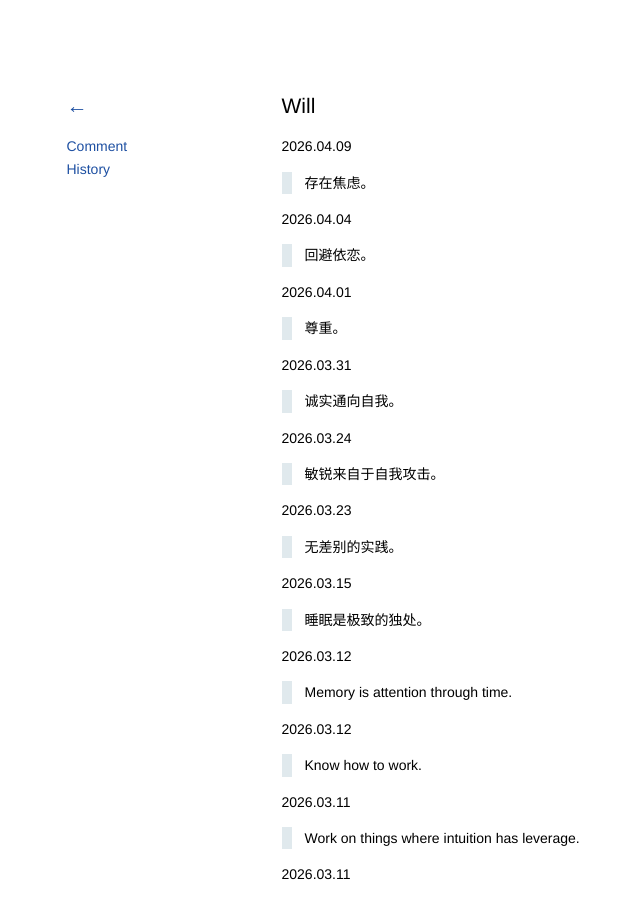
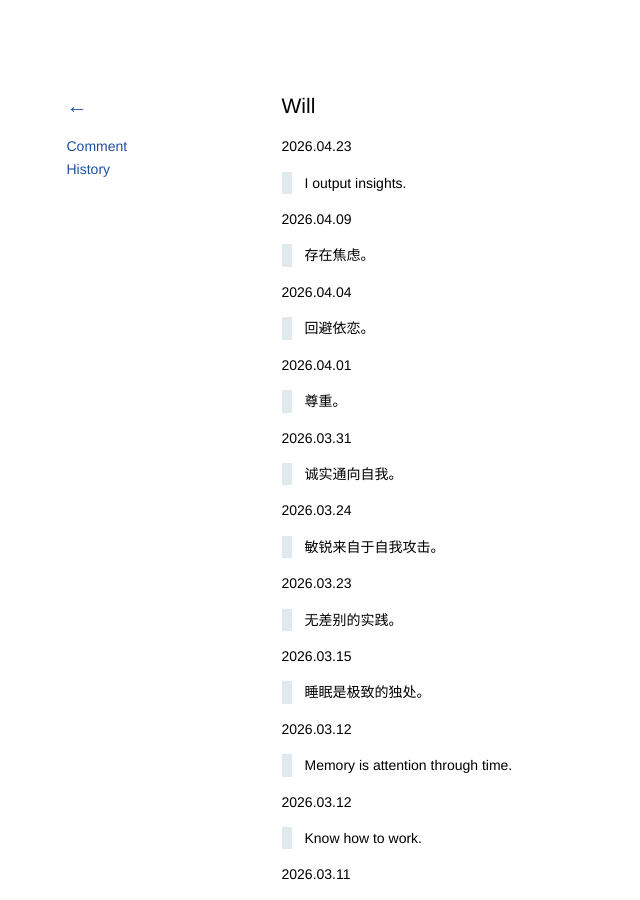
Before and after one commit to kidlj/awei, a Jekyll site: the page built from _wiki/will.md, in a window 1280 px wide and 900 px high. Shown: the whole window, without its empty margins (66-706 px from the left). Built offline with Jekyll 4.4.1, drawn with Linux system fonts in a browser that asks for light colours.

Commit message:
update will

```diff
--- a/_wiki/will.md
+++ b/_wiki/will.md
@@ -1,6 +1,10 @@
 ---
 title: Will
 ---
+
+2026.04.23
+
+> I output insights.
 
 2026.04.09
 
```
